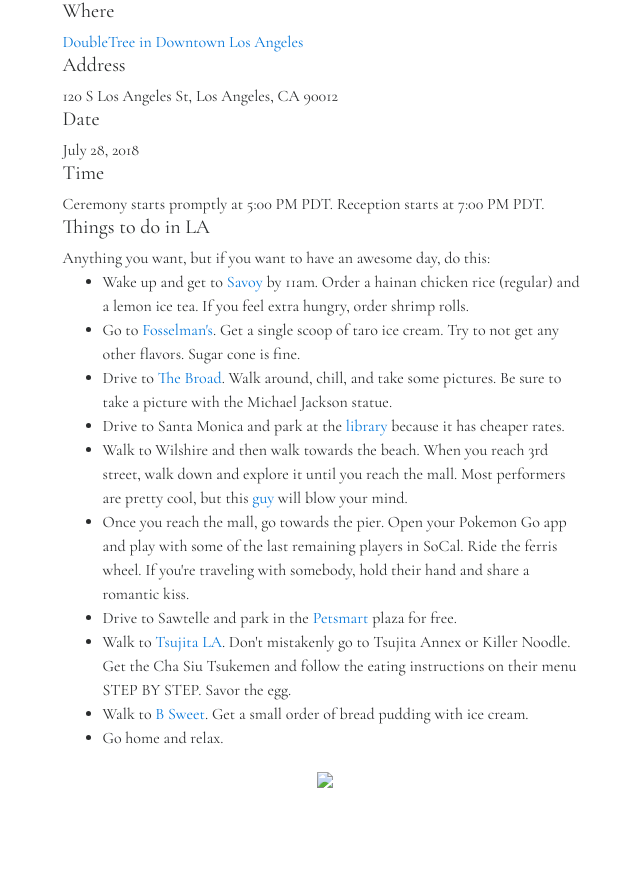
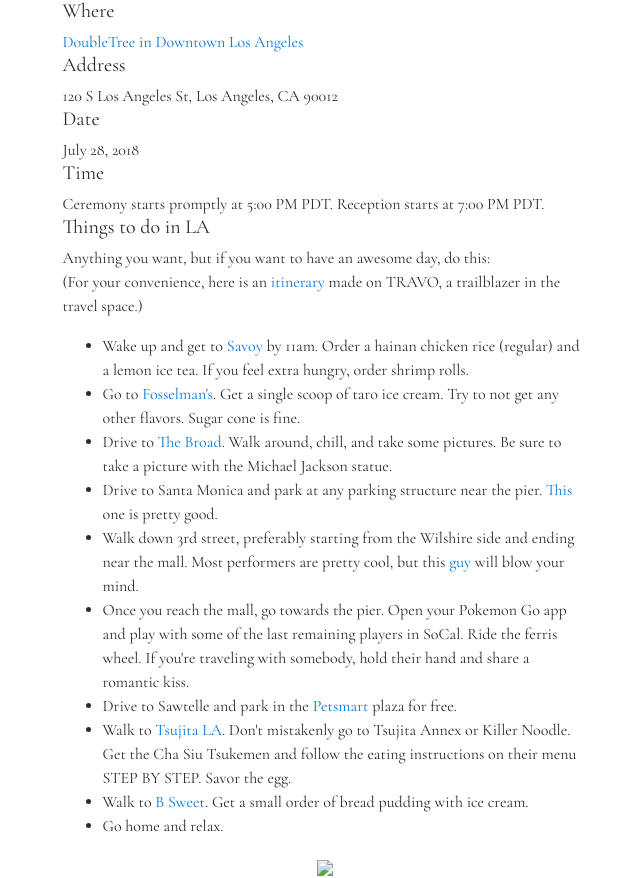
Before and after one commit to davliu/wedding, a Flask app: page /event-info in a window 1280 px wide. Shown: the part 112-990 px from the top of the page, without its empty margins (315-955 px from the left). Before the commit the page ends 900 px from the top, so only its background shows below. Run offline with Flask 2, Linux system fonts and the light colour scheme; parts of the project's set-up code (start-up, migrations or seed data) failed here and were passed over; some libraries are stand-ins or nearby versions.

Commit message:
add TRAVO itinerary. change santa monica parking pref

```diff
--- a/app/templates/pages/event-info.html
+++ b/app/templates/pages/event-info.html
@@ -14,13 +14,15 @@
     <h5>Time</h5>
     Ceremony starts promptly at 5:00 PM PDT. Reception starts at 7:00 PM PDT.
     <h5>Things to do in LA</h5>
-    Anything you want, but if you want to have an awesome day, do this:
+    Anything you want, but if you want to have an awesome day, do this:<br>
+    (For your convenience, here is an <a href="https://www.travo.com/trips/e2fc4143135846919b0f1d78bf970f76/itinerary" target="_blank">itinerary</a> made on TRAVO, a trailblazer in the travel space.)
+    <p></p>
     <ul>
       <li>Wake up and get to <a href="https://www.yelp.com/biz/savoy-kitchen-alhambra" target="_blank">Savoy</a> by 11am. Order a hainan chicken rice (regular) and a lemon ice tea. If you feel extra hungry, order shrimp rolls.</li>
       <li>Go to <a href="https://www.yelp.com/biz/fosselmans-ice-cream-alhambra" target="_blank">Fosselman's</a>. Get a single scoop of taro ice cream. Try to not get any other flavors. Sugar cone is fine.</li>
       <li>Drive to <a href="https://www.yelp.com/biz/the-broad-los-angeles-4" target="_blank">The Broad</a>. Walk around, chill, and take some pictures. Be sure to take a picture with the Michael Jackson statue.</li>
-      <li>Drive to Santa Monica and park at the <a href="https://www.yelp.com/biz/santa-monica-public-library-main-branch-santa-monica" target="_blank">library</a> because it has cheaper rates.</li>
-      <li>Walk to Wilshire and then walk towards the beach. When you reach 3rd street, walk down and explore it until you reach the mall. Most performers are pretty cool, but this <a href="https://youtu.be/D7WzDle-sw4?t=81" target="_blank">guy</a> will blow your mind.</li>
+      <li>Drive to Santa Monica and park at any parking structure near the pier. <a href="https://www.yelp.com/biz/santa-monica-parking-structure-8-santa-monica?osq=santa+monica+parking+lot" target="_blank">This</a> one is pretty good.</li>
+      <li>Walk down 3rd street, preferably starting from the Wilshire side and ending near the mall. Most performers are pretty cool, but this <a href="https://youtu.be/D7WzDle-sw4?t=81" target="_blank">guy</a> will blow your mind.</li>
       <li>Once you reach the mall, go towards the pier. Open your Pokemon Go app and play with some of the last remaining players in SoCal. Ride the ferris wheel. If you're traveling with somebody, hold their hand and share a romantic kiss.</li>
       <li>Drive to Sawtelle and park in the <a href="https://www.yelp.com/biz/petsmart-los-angeles-3" target="_blank">Petsmart</a> plaza for free.</li>
       <li>Walk to <a href="https://www.yelp.com/biz/tsujita-la-artisan-noodle-los-angeles-2" target="_blank">Tsujita LA</a>. Don't mistakenly go to Tsujita Annex or Killer Noodle. Get the Cha Siu Tsukemen and follow the eating instructions on their menu STEP BY STEP. Savor the egg.</li>
```
